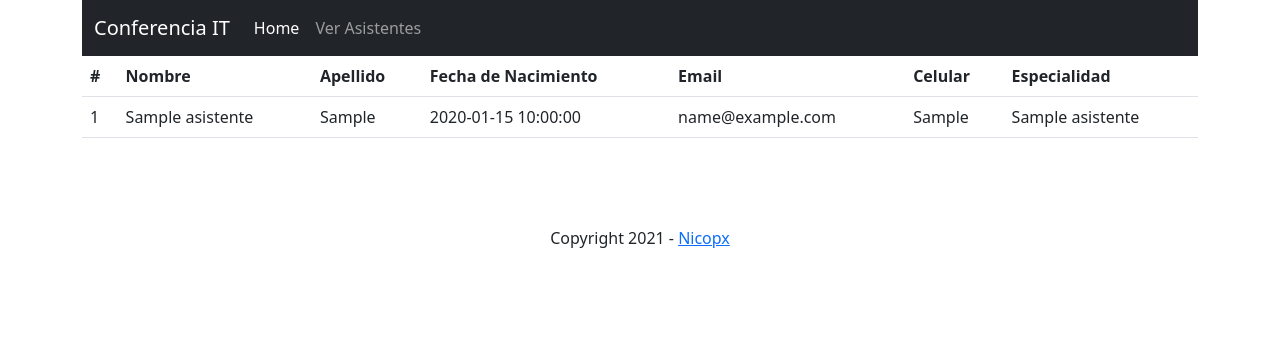
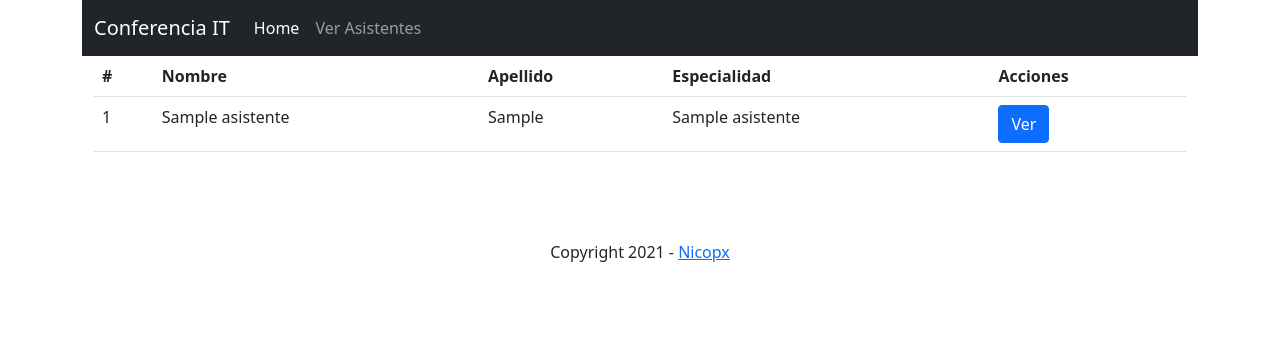
Before and after one commit to Nicopx/asistencia, a PHP site: page /ver_registrados.php in a window 1280 px wide. Shown: the top 356 px of the page. Run offline with PHP 8.4, Linux system fonts and the light colour scheme; tables that the repository leaves empty or names only in its code hold one stand-in row (values such as "Sample post"); some libraries are stand-ins or nearby versions.

Commit message:
modificaciones generales

```diff
--- a/ver_registrados.php
+++ b/ver_registrados.php
@@ -6,30 +6,26 @@
     //traigo los asistentes
     $resultado = $crud->verAsistentes();
 ?>
-
+<div class="container">
 <table class="table">
     <tr>
         <th>#</th>
         <th>Nombre</th>
         <th>Apellido</th>
-        <th>Fecha de Nacimiento</th>
-        <th>Email</th>
-        <th>Celular</th>
         <th>Especialidad</th>
+        <th>Acciones</th>
     </tr>
     <?php while ($res = $resultado->fetch(PDO::FETCH_ASSOC)) {# convierte resultado en un array asociativo?>
         <tr>
             <td><?php echo $res['id'] ?></td>
             <td><?php echo $res['nombres'] ?></td>
             <td><?php echo $res['apellido'] ?></td>
-            <td><?php echo $res['fecha_nacimiento'] ?></td>
-            <td><?php echo $res['email'] ?></td>
-            <td><?php echo $res['celular'] ?></td>
-            <td><?php echo $res['nombre']?></td>
+            <td><?php echo $res['nombre']?></td><!--Especialidad -->
+            <td><a href="vista.php" class="btn btn-primary">Ver</a></td>
         </tr>
     <?php } ?>
 </table>
-
+</div>
 
 
 
```
Also changed, not shown: success.php (+0 -13 lines).
